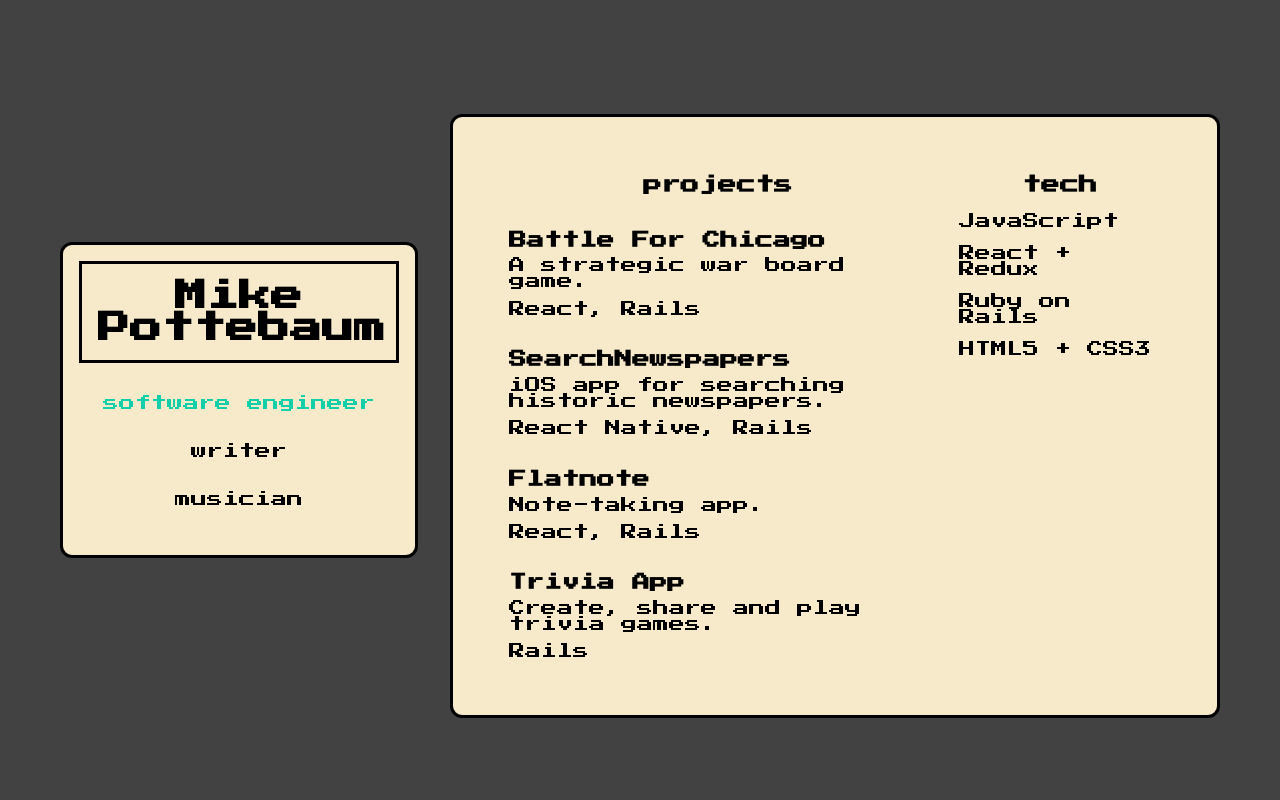
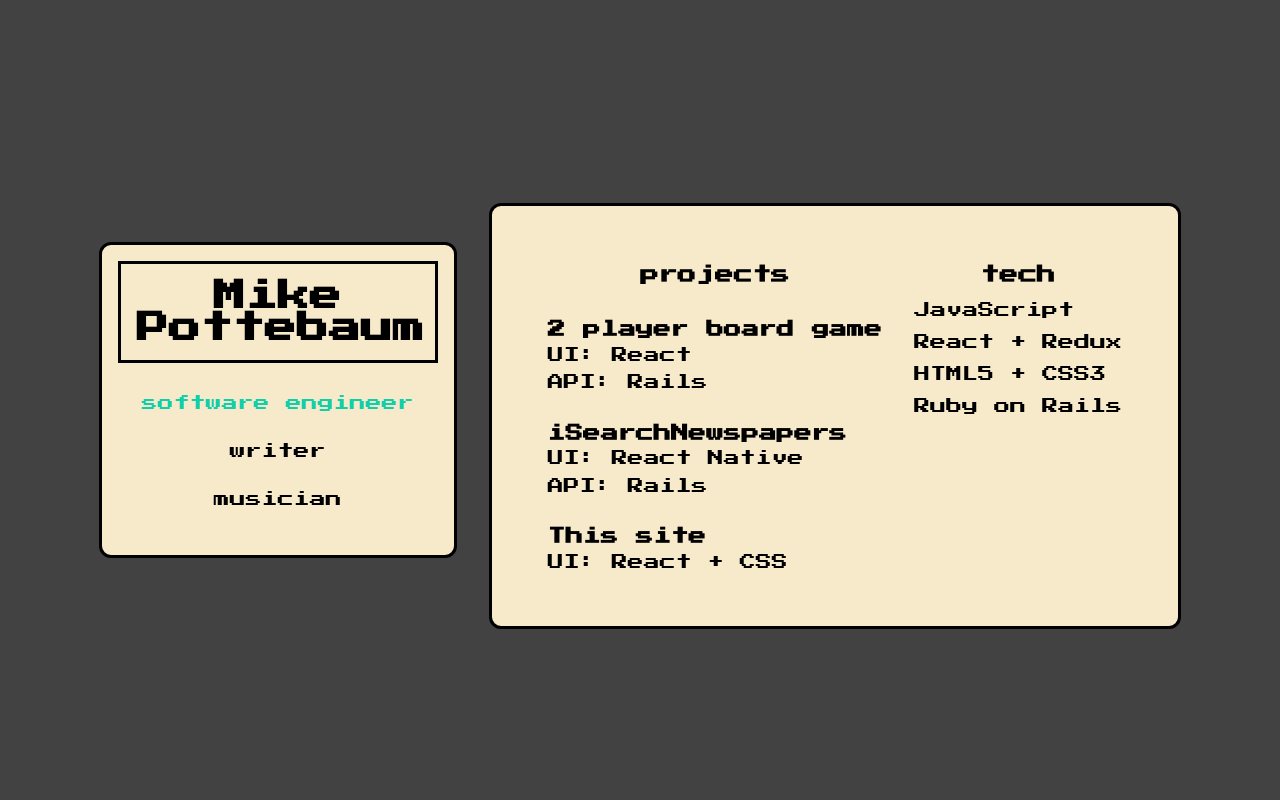
Before and after one commit to mpottebaum/portfolio-2, a React (Create React App) app: page / in a window 1280 px wide. Both pictures are taken after a click on the item "software engineer". Shown: the top 800 px of the page. Built offline with nearby package versions, Linux system fonts and the light colour scheme.

Commit message:
reduced project list

```diff
--- a/src/components/Eng.js
+++ b/src/components/Eng.js
@@ -8,24 +8,18 @@ const Eng = () => {
                 <h3>projects</h3>
                 <ul className='list'>
                     <li className='list-item'>
-                        <a href='https://github.com/mpottebaum/battle-chi'><h4 className='item-title btn'>Battle For Chicago</h4></a>
-                        <p>A strategic war board game.</p>
-                        <p className='project-tech'>React, Rails</p>
+                        <a href='https://github.com/mpottebaum/battle-chi'><h4 className='item-title btn'>2 player board game</h4></a>
+                        <p>UI: React</p>
+                        <p className='project-tech'>API: Rails</p>
                     </li>
                     <li className='list-item'>
-                        <a href='https://github.com/mpottebaum/search-newspapers'><h4 className='item-title btn'>SearchNewspapers</h4></a>
-                        <p>iOS app for searching historic newspapers.</p>
-                        <p className='project-tech'>React Native, Rails</p>
+                        <a href='https://github.com/mpottebaum/search-newspapers'><h4 className='item-title btn'>iSearchNewspapers</h4></a>
+                        <p>UI: React Native</p>
+                        <p className='project-tech'>API: Rails</p>
                     </li>
                     <li className='list-item'>
-                        <a href='https://github.com/mpottebaum/flatnote'><h4 className='item-title btn'>Flatnote</h4></a>
-                        <p>Note-taking app.</p>
-                        <p className='project-tech'>React, Rails</p>
-                    </li>
-                    <li className='list-item'>
-                        <a href='https://github.com/mpottebaum/trivia_app'><h4 className='item-title btn'>Trivia App</h4></a>
-                        <p>Create, share and play trivia games.</p>
-                        <p className='project-tech'>Rails</p>
+                        <a href='https://github.com/mpottebaum/portfolio-2'><h4 className='item-title btn'>This site</h4></a>
+                        <p>UI: React + CSS</p>
                     </li>
                 </ul>
             </div>
@@ -34,8 +28,8 @@ const Eng = () => {
                 <ul className='list'>
                     <li className='list-item'>JavaScript</li>
                     <li className='list-item'>React + Redux</li>
+                    <li className='list-item'>HTML5 + CSS3</li>
                     <li className='list-item'>Ruby on Rails</li>
-                    <li className='list-item'>HTML5 + CSS3</li>
                 </ul>
             </div>
         </div>
```
